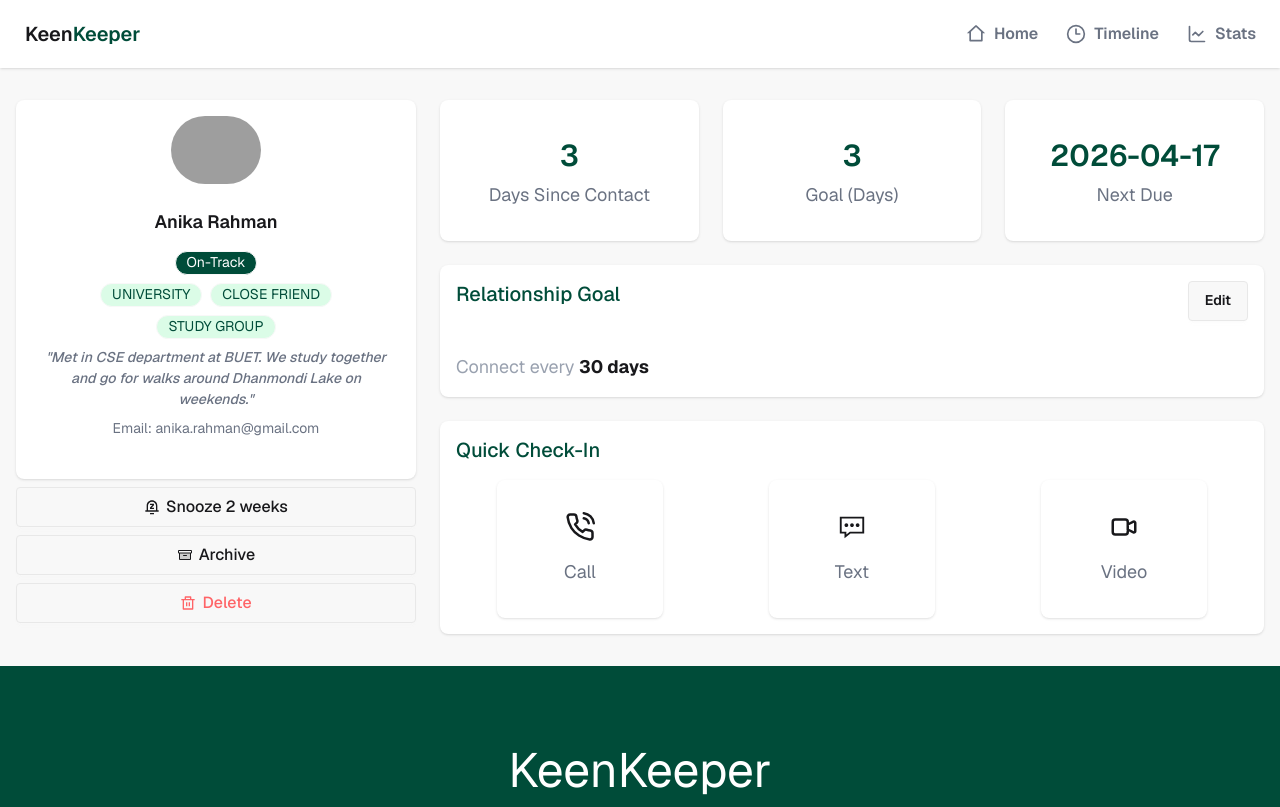
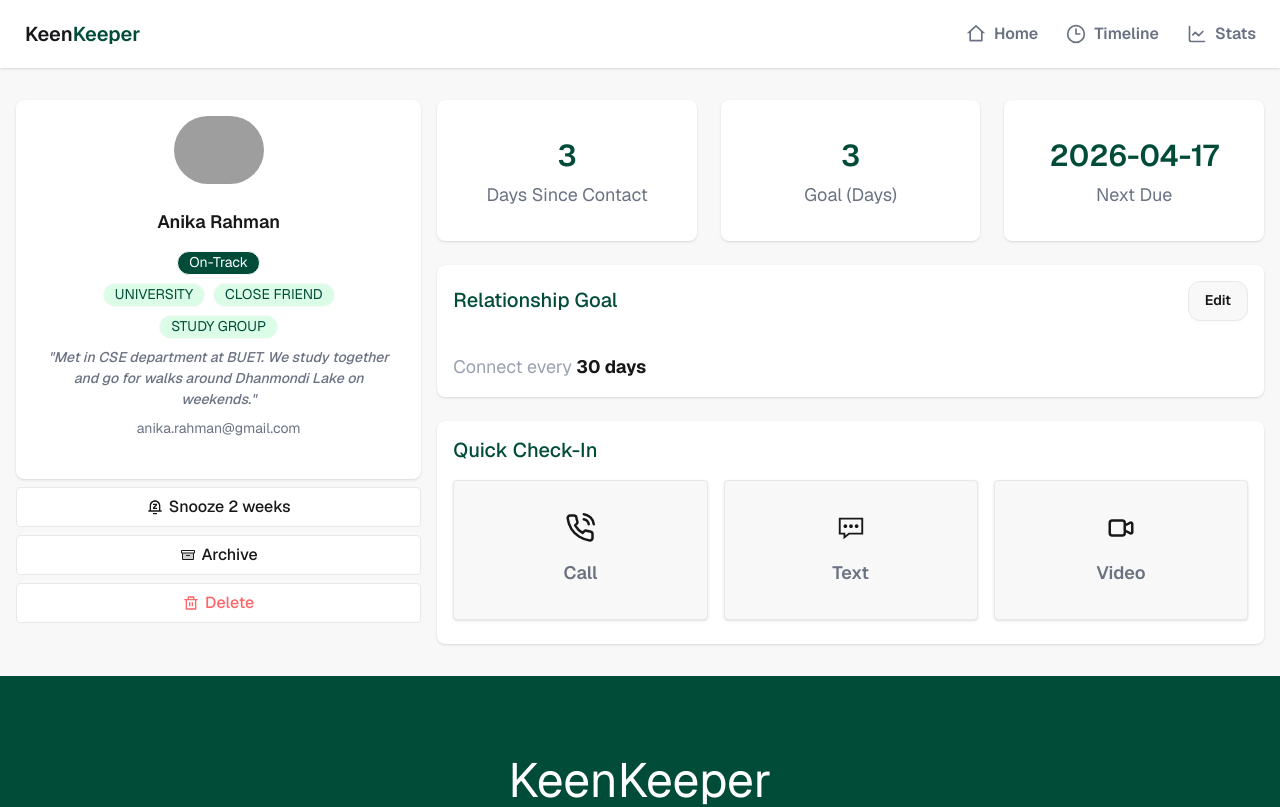
Before and after one commit to raselranar/B13-A7, a Next.js app: page /friend/1 in a window 1280 px wide. Shown: the top 807 px of the page. Built offline with nearby package versions, Linux system fonts and the light colour scheme; grey boxes are pictures that could not be loaded.

Commit message:
add Timeline Page and react icon

```diff
--- a/package.json
+++ b/package.json
@@ -12,7 +12,8 @@
     "next": "16.2.3",
     "react": "19.2.4",
     "react-dom": "19.2.4",
-    "react-icons": "^5.6.0"
+    "react-icons": "^5.6.0",
+    "react-toastify": "^11.0.5"
   },
   "devDependencies": {
     "@tailwindcss/postcss": "^4",
--- a/src/app/friend/[friendId]/FriendDetails.jsx
+++ b/src/app/friend/[friendId]/FriendDetails.jsx
@@ -8,11 +8,11 @@ import { PiArchiveDuotone } from "react-icons/pi";
 import { FiPhoneCall } from "react-icons/fi";
 import { LiaCommentDots } from "react-icons/lia";
 import { HiOutlineVideoCamera } from "react-icons/hi";
+import { toast } from "react-toastify";
 
 const FriendDetails = ({ friendId }) => {
-  const { friendsData, loading } = useFriendsData();
+  const { friendsData, loading, setTimeLines } = useFriendsData();
   if (loading) return <Loading />;
-  console.log({ id: friendId, friendsData, loading });
   const {
     name,
     picture,
@@ -31,8 +31,25 @@ const FriendDetails = ({ friendId }) => {
     "almost due": "bg-yellow-500",
   };
 
+  // handle click
+  const handleCheckIn = (type, name) => {
+    const action = type.charAt(0).toUpperCase() + type.slice(1);
+    const date = new Date();
+    const formattedDate = date.toLocaleDateString("en-Us", {
+      weekday: "long",
+      month: "long",
+      day: "numeric",
+      year: "numeric",
+    });
+    toast.success(`${action} with ${name}`);
+    setTimeLines((prev) => [
+      ...prev,
+      { formattedDate, title: action, type, name },
+    ]);
+  };
+
   return (
-    <section className="grid grid-cols-1 sm:grid-cols-3 gap-6">
+    <section className="grid grid-cols-1 sm:grid-cols-3 gap-4">
       {/* friend info card left column */}
       <div className="">
         <div className="card bg-base-100 shadow-sm py-4">
@@ -61,24 +78,24 @@ const FriendDetails = ({ friendId }) => {
               <em>{`"${bio}"`}</em>
             </p>
             {/* email */}
-            <p className="text-gray-500 text-center">Email: {email}</p>
+            <p className="text-gray-500 text-center">{email}</p>
           </div>
         </div>
         {/* action Buttons */}
         <div className="flex gap-2 flex-col mx-auto mt-2">
-          <button className="btn btn-block font-medium text-base">
+          <button className="btn btn-block bg-base-100 font-medium text-base">
             <RiNotificationSnoozeLine /> Snooze 2 weeks
           </button>
-          <button className="btn btn-block font-medium text-base">
+          <button className="btn btn-block bg-base-100 font-medium text-base">
             <PiArchiveDuotone /> Archive
           </button>
-          <button className="btn btn-block font-medium text-red-400 text-base">
+          <button className="btn btn-block bg-base-100 font-medium text-red-400 text-base">
             <RiDeleteBinLine /> Delete
           </button>
         </div>
       </div>
       {/* more info right column */}
-      <div className="col-span-2 space-y-6">
+      <div className="sm:col-span-2 space-y-6">
         {/* Stats Cards */}
         <div className="grid gap-6 *:w-full *:h-full place-items-center grid-cols-1 sm:grid-cols-2 lg:grid-cols-3">
           <div className="card bg-base-100 shadow-sm p-8 text-center">
@@ -102,11 +119,11 @@ const FriendDetails = ({ friendId }) => {
         </div>
         {/* Relationship Goal Card */}
         <div className="card bg-base-100 shadow-sm">
-          <div className="flex justify-between p-4">
+          <div className="flex justify-between items-center p-4">
             <h4 className="font-medium text-xl/snug text-success-content">
               Relationship Goal
             </h4>
-            <button className="btn">Edit</button>
+            <button className="btn rounded-xl">Edit</button>
           </div>
           <div className="p-4">
             <p className="text-lg">
@@ -120,25 +137,31 @@ const FriendDetails = ({ friendId }) => {
           <h4 className="font-medium text-xl/snug text-success-content mb-4">
             Quick Check-In
           </h4>
-          <div className="grid gap-6 *:w-2/3 *:h-full place-items-center grid-cols-1 sm:grid-cols-2 lg:grid-cols-3">
-            <div className="card shadow-sm p-8 items-center gap-4">
+          <div className="grid gap-4 place-items-center grid-cols-1 sm:grid-cols-2 lg:grid-cols-3 pb-2">
+            <button
+              onClick={() => handleCheckIn("call", name)}
+              className="shadow-sm btn flex-col btn-block gap-4 h-full p-8 ">
               <p className="text-3xl">
                 <FiPhoneCall />
               </p>
               <h3 className="text-gray-500 text-lg">Call</h3>
-            </div>
-            <div className="card shadow-sm p-8 items-center gap-4">
+            </button>
+            <button
+              onClick={() => handleCheckIn("text", name)}
+              className="btn flex-col btn-block shadow-sm p-8 h-full gap-4">
               <p className="text-3xl">
                 <LiaCommentDots />
               </p>
               <h3 className="text-gray-500 text-lg">Text</h3>
-            </div>
-            <div className="card shadow-sm p-8 items-center gap-4">
+            </button>
+            <button
+              onClick={() => handleCheckIn("video", name)}
+              className="btn flex-col btn-block h-full shadow-sm p-8 gap-4">
               <p className="text-3xl">
                 <HiOutlineVideoCamera />
               </p>
               <h3 className="text-gray-500 text-lg">Video</h3>
-            </div>
+            </button>
           </div>
         </div>
       </div>
--- a/src/app/friend/[friendId]/page.jsx
+++ b/src/app/friend/[friendId]/page.jsx
@@ -1,4 +1,10 @@
 const { default: FriendDetails } = require("./FriendDetails");
+
+// metadata
+export const metadata = {
+  title: "Details | KeenKeeper",
+  description: "Show more details about a Friend",
+};
 
 const page = async ({ params }) => {
   const { friendId } = await params;
--- a/src/app/layout.js
+++ b/src/app/layout.js
@@ -3,6 +3,7 @@ import "./globals.css";
 import NavBar from "@/components/layout/NavBar";
 import Footer from "@/components/layout/Footer";
 import FriendsProvider from "@/context/FriendsProvider";
+import { ToastContainer, Zoom } from "react-toastify";
 
 const geistSans = Geist({
   variable: "--font-geist-sans",
@@ -33,6 +34,19 @@ export default function RootLayout({ children }) {
           <main className="container my-8  mx-auto px-4 ">{children}</main>
         </FriendsProvider>
         <Footer />
+        <ToastContainer
+          position="top-center"
+          autoClose={2000}
+          hideProgressBar
+          newestOnTop={false}
+          closeOnClick={false}
+          rtl={false}
+          pauseOnFocusLoss
+          draggable
+          pauseOnHover
+          theme="light"
+          transition={Zoom}
+        />
       </body>
     </html>
   );
--- /dev/null
+++ b/src/app/timeline/HistoryList.jsx
@@ -0,0 +1,26 @@
+import { FiPhoneCall } from "react-icons/fi";
+import { HiOutlineVideoCamera } from "react-icons/hi";
+import { LiaCommentDots } from "react-icons/lia";
+
+const HistoryList = ({ timeLines, filterQuery }) => {
+  const icon = {
+    call: <FiPhoneCall />,
+    text: <LiaCommentDots />,
+    video: <HiOutlineVideoCamera />,
+  };
+
+  return timeLines
+    .filter(({ type }) => (filterQuery ? type === filterQuery : true))
+    .map(({ formattedDate, title, type, name }, i) => (
+      <li key={i} className="list-row flex items-center shadow-sm bg-base-100">
+        <div className="text-2xl">{icon[type]}</div>
+        <div className="font-medium text-gray-500 text-xl">
+          <div>
+            <span className="text-success-content">{title}</span> with {name}
+          </div>
+          <div>{formattedDate}</div>
+        </div>
+      </li>
+    ));
+};
+export default HistoryList;
--- /dev/null
+++ b/src/app/timeline/TimeLine.jsx
@@ -0,0 +1,36 @@
+"use client";
+import { useFriendsData } from "@/context/FriendsProvider";
+import Image from "next/image";
+import HistoryList from "./HistoryList";
+import { useState } from "react";
+
+const Timeline = () => {
+  const { timeLines } = useFriendsData();
+  const [filterQuery, setFilterQuery] = useState("");
+
+  const handleSelectChange = (e) => {
+    setFilterQuery(e.target.value);
+  };
+  return (
+    <section className="space-x-6">
+      <h2 className="text-5xl/normal font-bold">Timeline</h2>
+      {/* filter */}
+      <select
+        onChange={handleSelectChange}
+        value={filterQuery}
+        className="select text-lg text-gray-500">
+        <option value="" disabled={true}>
+          Filter timeline
+        </option>
+        <option value="call">Call</option>
+        <option value="text">Text</option>
+        <option value="video">Video</option>
+      </select>
+      {/*  history of all interactions */}
+      <ul className="list rounded-box shadow-none mt-6 gap-4">
+        {<HistoryList timeLines={timeLines} filterQuery={filterQuery} />}
+      </ul>
+    </section>
+  );
+};
+export default Timeline;
--- a/src/app/timeline/page.jsx
+++ b/src/app/timeline/page.jsx
@@ -1,4 +1,11 @@
-const Timeline = () => {
-  return <div>Timeline</div>;
+import Timeline from "./TimeLine";
+
+// metadata
+export const metadata = {
+  title: "Timeline | KeenKeeper",
+  description: "Show history of all interactions",
 };
-export default Timeline;
+const page = () => {
+  return <Timeline />;
+};
+export default page;
--- a/src/components/UI/Banner.jsx
+++ b/src/components/UI/Banner.jsx
@@ -15,7 +15,7 @@ const Banner = () => {
           <FaPlus /> Add a Friend
         </button>
       </div>
-      <div className="grid gap-6 *:w-full *:h-full place-items-center grid-cols-1 sm:grid-cols-2 lg:grid-cols-3 xl:grid-cols-4">
+      <div className="grid gap-4 *:w-full *:h-full place-items-center grid-cols-1 sm:grid-cols-2 lg:grid-cols-3 xl:grid-cols-4">
         <div className="card bg-base-100 shadow-sm p-8 text-center">
           <p className="text-success-content font-semibold text-3xl/relaxed">
             10
--- a/src/context/FriendsProvider.jsx
+++ b/src/context/FriendsProvider.jsx
@@ -3,6 +3,7 @@ import { createContext, useContext, useEffect, useState } from "react";
 const DataContext = createContext(null);
 const FriendsProvider = ({ children }) => {
   const [friendsData, setFriendsData] = useState([]);
+  const [timeLines, setTimeLines] = useState([]);
   const [loading, setLoading] = useState(true);
   useEffect(() => {
     const fetchData = async () => {
@@ -19,7 +20,8 @@ const FriendsProvider = ({ children }) => {
     fetchData();
   }, []);
   return (
-    <DataContext.Provider value={{ friendsData, loading }}>
+    <DataContext.Provider
+      value={{ friendsData, loading, timeLines, setTimeLines }}>
       {children}
     </DataContext.Provider>
   );
```
Also changed, not shown: 2 other files (tests, documents, lock files or other folders).
